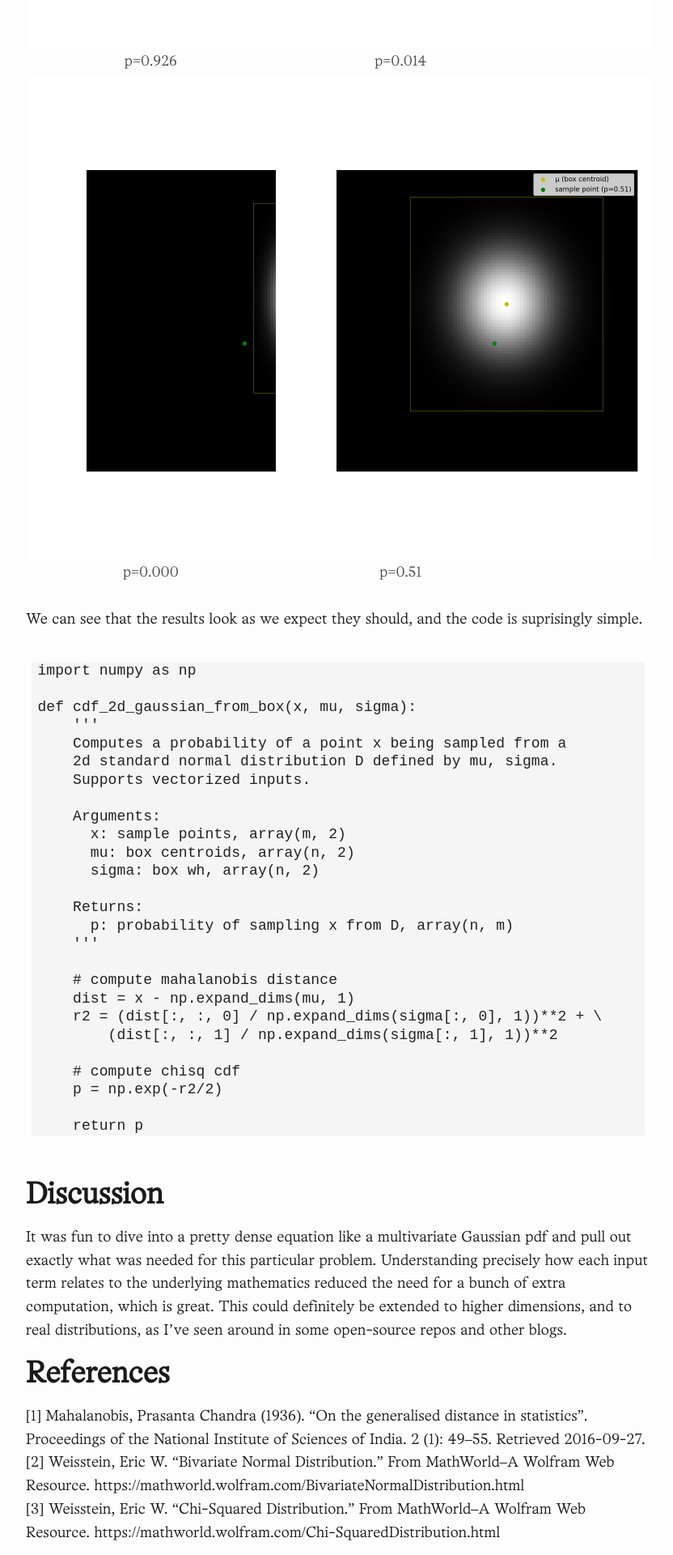
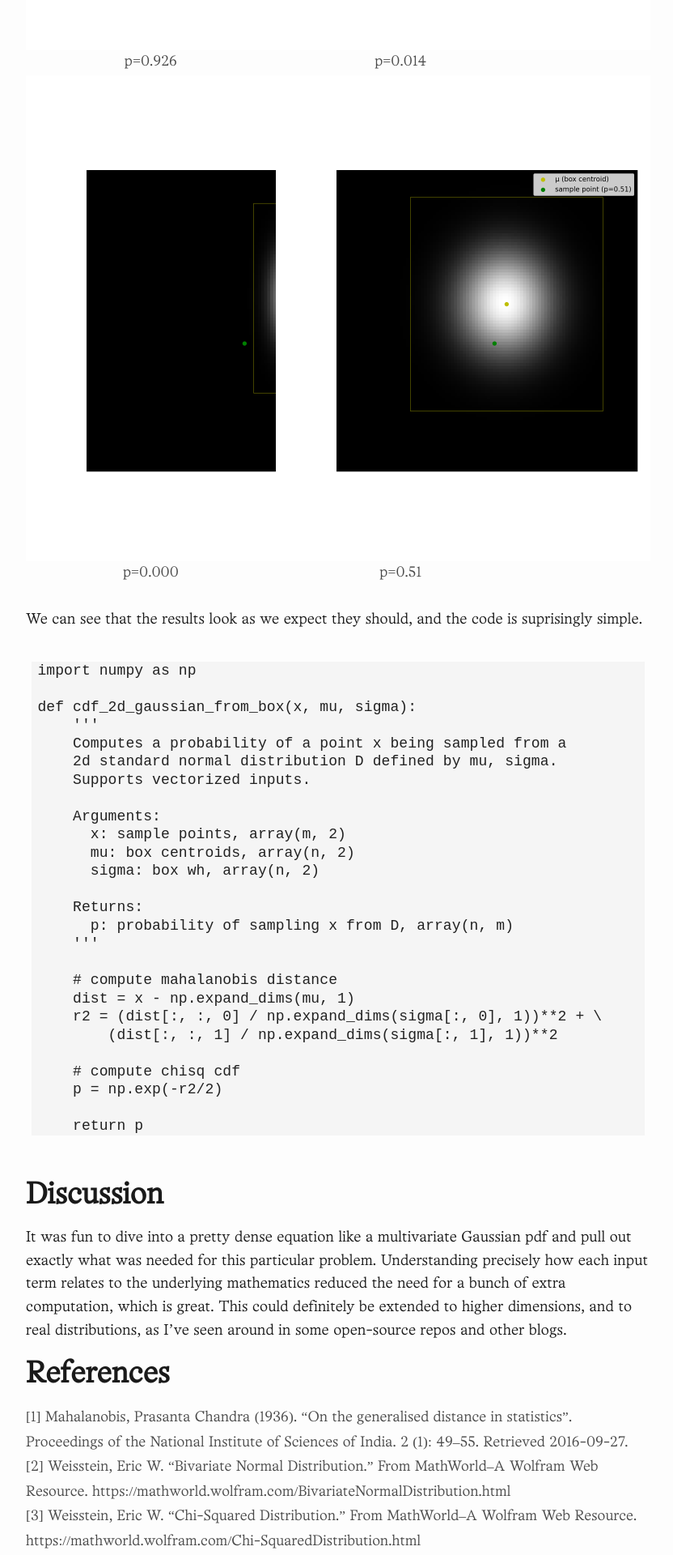
Before and after one commit to deanjgoldman/deanjgoldman.github.io, a Jekyll site: the page built from _posts/2023-02-08-Multivariate-Gaussian-CDF.md, in a window 1280 px wide. Shown: the part 3687-5607 px from the top of the page at 81% size, without its empty margins (226-1058 px from the left). Built offline with Jekyll 4.4.1, drawn with Linux system fonts in a browser that asks for light colours; comment, search, counter and statistics services are not loaded.

Commit message:
add footer style to references

```diff
--- a/_posts/2023-02-08-Multivariate-Gaussian-CDF.md
+++ b/_posts/2023-02-08-Multivariate-Gaussian-CDF.md
@@ -153,8 +153,11 @@
 
 # References
 
+{: .footer}
 [1] Mahalanobis, Prasanta Chandra (1936). "On the generalised distance in statistics". Proceedings of the National Institute of Sciences of India. 2 (1): 49–55. Retrieved 2016-09-27.
 
+{: .footer}
 [2]  Weisstein, Eric W. "Bivariate Normal Distribution." From MathWorld--A Wolfram Web Resource. https://mathworld.wolfram.com/BivariateNormalDistribution.html
 
+{: .footer}
 [3]  Weisstein, Eric W. "Chi-Squared Distribution." From MathWorld--A Wolfram Web Resource. https://mathworld.wolfram.com/Chi-SquaredDistribution.html
```
